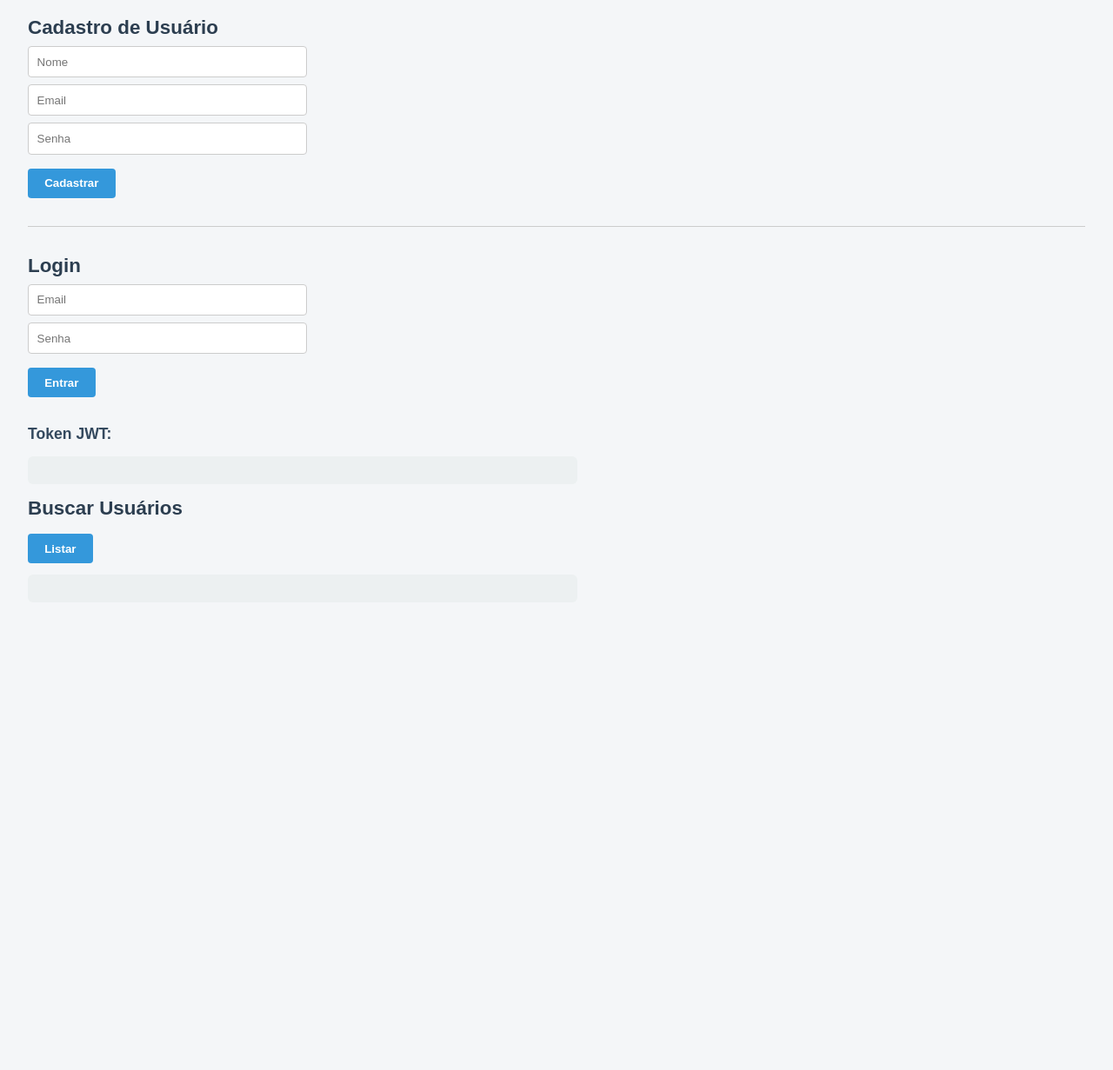
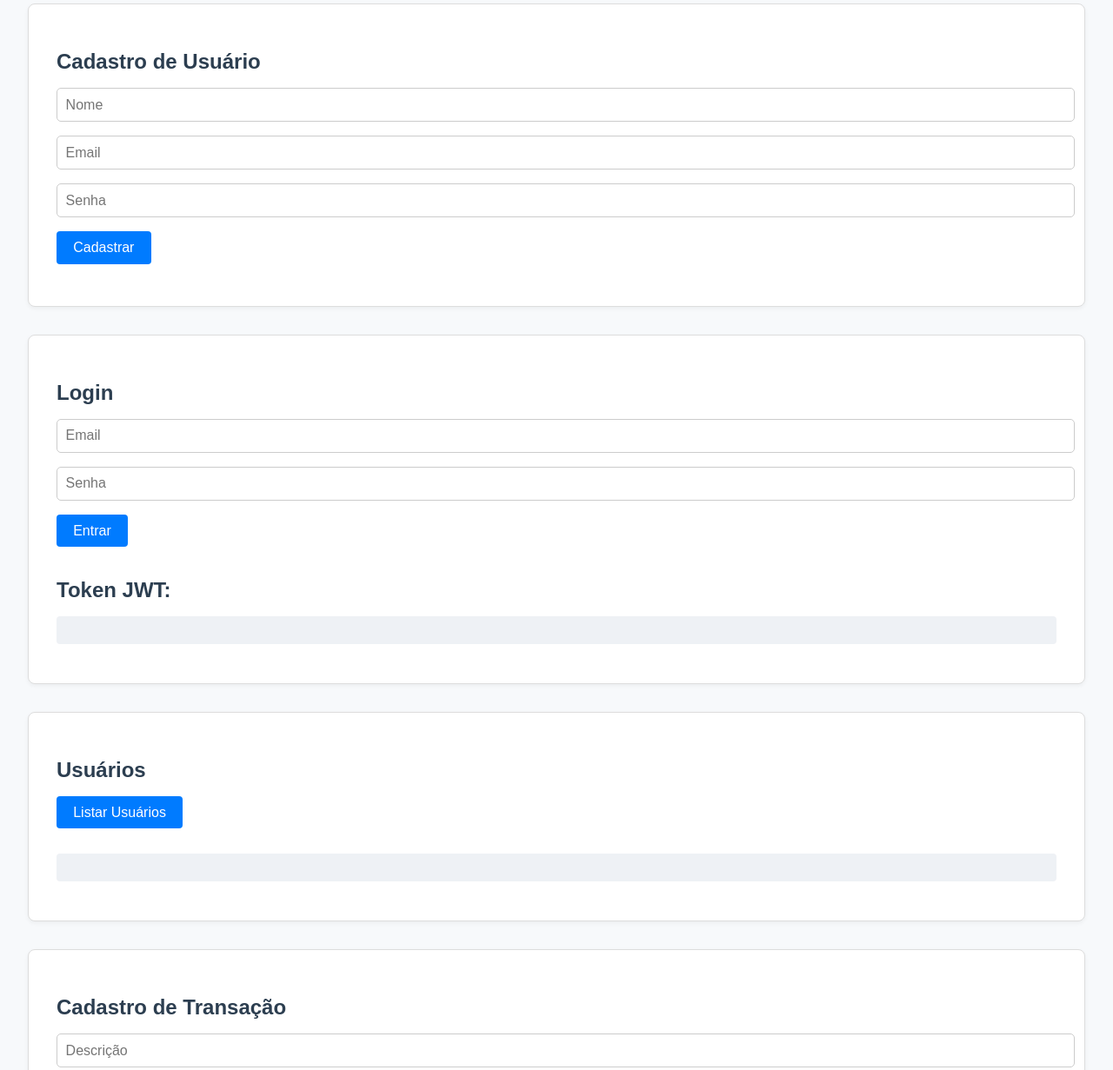
Before and after one commit to diegobenevidss/api-controle-financeiro, a plain HTML site: page front/index.html in a window 1280 px wide. Shown: the part 28-1259 px from the top of the page at 87% size. Before the commit the page ends 800 px from the top, so only its background shows below. Drawn offline with Linux system fonts and the light colour scheme.

Commit message:
Projeto Finalizado

```diff
--- a/front/app.js
+++ b/front/app.js
@@ -14,19 +14,7 @@ function login() {
       token = data.token;
       document.getElementById("tokenDisplay").textContent = token;
     })
-    .catch(err => alert("Erro no login"));
-}
-
-function getUsers() {
-  fetch("http://localhost:4000/api/users", {
-    method: "GET",
-    headers: { "Authorization": "Bearer " + token }
-  })
-    .then(res => res.json())
-    .then(data => {
-      document.getElementById("usersDisplay").textContent = JSON.stringify(data, null, 2);
-    })
-    .catch(err => alert("Erro ao buscar usuários"));
+    .catch(() => alert("Erro no login"));
 }
 
 function registerUser() {
@@ -39,10 +27,115 @@ function registerUser() {
     headers: { "Content-Type": "application/json" },
     body: JSON.stringify({ name, email, password })
   })
+    .then(res => {
+      if (!res.ok) throw res;
+      return res.json();
+    })
+    .then(() => alert("Usuário cadastrado com sucesso!"))
+    .catch(async (err) => {
+      const msg = await err.json();
+      alert("Erro ao cadastrar usuário:\n" + JSON.stringify(msg.errors));
+    });
+}
+
+function getUsers() {
+  fetch("http://localhost:4000/api/users", {
+    method: "GET",
+    headers: { "Authorization": "Bearer " + token }
+  })
     .then(res => res.json())
     .then(data => {
-      alert("Usuário cadastrado com sucesso!");
-      console.log("Usuário:", data);
+      document.getElementById("usersDisplay").textContent = JSON.stringify(data, null, 2);
     })
-    .catch(err => alert("Erro ao cadastrar usuário"));
+    .catch(() => alert("Erro ao buscar usuários"));
 }
+
+function createTransaction() {
+  const description = document.getElementById("trans_description").value;
+  const amount = parseFloat(document.getElementById("trans_amount").value);
+  const type = document.getElementById("trans_type").value;
+  const date = document.getElementById("trans_date").value + ":00Z";
+  const user_id = document.getElementById("trans_user_id").value;
+
+  fetch("http://localhost:4000/api/transactions", {
+    method: "POST",
+    headers: {
+      "Content-Type": "application/json",
+      "Authorization": "Bearer " + token
+    },
+    body: JSON.stringify({
+      transaction: { description, amount, type, date, user_id }
+    })
+  })
+    .then(res => {
+      if (!res.ok) throw res;
+      return res.json();
+    })
+    .then(() => alert("Transação cadastrada!"))
+    .catch(async (err) => {
+      const msg = await err.json().catch(() => ({ error: 'Erro inesperado' }));
+      alert("Erro ao cadastrar transação:\n" + JSON.stringify(msg));
+    });
+}
+
+function getTransactions() {
+  fetch("http://localhost:4000/api/transactions", {
+    method: "GET",
+    headers: {
+      "Authorization": "Bearer " + token
+    }
+  })
+    .then(res => res.json())
+    .then(data => {
+      document.getElementById("transactionsDisplay").textContent = JSON.stringify(data, null, 2);
+    })
+    .catch(() => alert("Erro ao buscar transações"));
+}
+
+function createTag() {
+  const name = document.getElementById("tag_name").value;
+  const user_id = document.getElementById("tag_user_id").value;
+
+  const tagData = {
+    tag: {
+      name,
+      user_id
+    }
+  };
+
+  fetch("http://localhost:4000/api/tags", {
+    method: "POST",
+    headers: {
+      "Content-Type": "application/json"
+    },
+    body: JSON.stringify(tagData)
+  })
+    .then(res => {
+      if (!res.ok) throw res;
+      return res.json();
+    })
+    .then(data => {
+      alert("Tag cadastrada com sucesso!");
+    })
+    .catch(async (err) => {
+      const msg = await err.json().catch(() => ({ error: 'Erro inesperado' }));
+      alert("Erro ao cadastrar tag:\n" + JSON.stringify(msg));
+    });
+}
+
+
+
+
+function getTags() {
+  fetch("http://localhost:4000/api/tags", {
+    method: "GET",
+    headers: {
+      "Authorization": "Bearer " + token
+    }
+  })
+    .then(res => res.json())
+    .then(data => {
+      document.getElementById("tagsDisplay").textContent = JSON.stringify(data, null, 2);
+    })
+    .catch(() => alert("Erro ao buscar tags"));
+}
--- a/front/index.html
+++ b/front/index.html
@@ -1,31 +1,67 @@
 <!DOCTYPE html>
 <html lang="pt-br">
+
 <head>
   <meta charset="UTF-8" />
   <title>Controle Financeiro</title>
-  <link rel="stylesheet" href="style.css">
+  <link rel="stylesheet" href="style.css" />
 </head>
+
 <body>
+
+  <section class="box">
     <h1>Cadastro de Usuário</h1>
-  <input type="text" id="cad_name" placeholder="Nome">
-  <input type="email" id="cad_email" placeholder="Email">
-  <input type="password" id="cad_password" placeholder="Senha">
+    <input type="text" id="cad_name" placeholder="Nome" />
+    <input type="email" id="cad_email" placeholder="Email" />
+    <input type="password" id="cad_password" placeholder="Senha" />
     <button onclick="registerUser()">Cadastrar</button>
+  </section>
 
-  <hr>
-
+  <section class="box">
     <h1>Login</h1>
-  <input type="email" id="email" placeholder="Email">
-  <input type="password" id="password" placeholder="Senha">
+    <input type="email" id="email" placeholder="Email" />
+    <input type="password" id="password" placeholder="Senha" />
     <button onclick="login()">Entrar</button>
 
     <h2>Token JWT:</h2>
     <pre id="tokenDisplay"></pre>
+  </section>
 
-  <h1>Buscar Usuários</h1>
-  <button onclick="getUsers()">Listar</button>
+  <section class="box">
+    <h1>Usuários</h1>
+    <button onclick="getUsers()">Listar Usuários</button>
     <pre id="usersDisplay"></pre>
+  </section>
+
+  <section class="box">
+    <h1>Cadastro de Transação</h1>
+    <input type="text" id="trans_description" placeholder="Descrição" />
+    <input type="number" id="trans_amount" placeholder="Valor (ex: 99.90)" step="0.01" />
+    <select id="trans_type">
+      <option value="RECEITA">RECEITA</option>
+      <option value="DESPESA">DESPESA</option>
+    </select>
+    <input type="datetime-local" id="trans_date">
+    <input type="text" id="trans_user_id" placeholder="ID do Usuário" />
+    <button onclick="createTransaction()">Cadastrar Transação</button>
+
+    <h2>Buscar Transações</h2>
+    <button onclick="getTransactions()">Listar Transações</button>
+    <pre id="transactionsDisplay"></pre>
+  </section>
+
+  <section class="box">
+    <h1>Cadastro de Tag</h1>
+    <input type="text" id="tag_name" placeholder="Nome da Categoria" />
+    <input type="text" id="tag_user_id" placeholder="ID do Usuário" />
+    <button onclick="createTag()">Cadastrar Tag</button>
+
+    <h2>Buscar Tags</h2>
+    <button onclick="getTags()">Listar Tags</button>
+    <pre id="tagsDisplay"></pre>
+  </section>
 
   <script src="app.js"></script>
 </body>
+
 </html>
--- a/front/style.css
+++ b/front/style.css
@@ -1,63 +1,67 @@
 body {
   font-family: Arial, sans-serif;
-  background: #f4f6f8;
+  background-color: #f7f9fb;
   color: #333;
   margin: 0;
   padding: 2rem;
 }
 
-h1 {
-  font-size: 1.4rem;
+h1, h2 {
   color: #2c3e50;
-  margin-bottom: 0.5rem;
+  margin-bottom: 1rem;
 }
 
-h2 {
-  font-size: 1.1rem;
-  color: #34495e;
-  margin-top: 2rem;
+section.box {
+  background-color: #fff;
+  border: 1px solid #ddd;
+  padding: 2rem;
+  border-radius: 8px;
+  margin-bottom: 2rem;
+  box-shadow: 0 2px 5px rgba(0, 0, 0, 0.05);
 }
 
-input {
-  display: block;
-  margin: 0.5rem 0;
+input[type="text"],
+input[type="email"],
+input[type="password"],
+input[type="datetime-local"],
+input[type="number"],
+select {
+  width: 100%;
   padding: 0.6rem;
-  width: 100%;
-  max-width: 300px;
+  margin-bottom: 1rem;
   border: 1px solid #ccc;
-  border-radius: 4px;
+  border-radius: 5px;
+  font-size: 1rem;
 }
 
 button {
-  background: #3498db;
+  background-color: #007bff;
   color: white;
   padding: 0.6rem 1.2rem;
   border: none;
   border-radius: 4px;
   cursor: pointer;
-  margin-top: 0.5rem;
-  font-weight: bold;
-  transition: background 0.3s ease;
+  font-size: 1rem;
+  margin-bottom: 1rem;
 }
 
 button:hover {
-  background: #2980b9;
+  background-color: #0056b3;
 }
 
 pre {
-  background: #ecf0f1;
+  background-color: #eef1f5;
   padding: 1rem;
-  border-radius: 6px;
+  border-radius: 4px;
   overflow-x: auto;
-  max-width: 600px;
+  white-space: pre-wrap;
+  word-wrap: break-word;
 }
 
-hr {
-  margin: 2rem 0;
-  border: none;
-  border-top: 1px solid #ccc;
+#tokenDisplay {
+  background-color: #eef1f5;
+  padding: 1rem;
+  margin-top: 0.5rem;
+  border-radius: 4px;
+  word-break: break-all;
 }
-
-section {
-  margin-bottom: 2rem;
-}
```
Also changed, not shown: 14 other files. Lines whose indentation alone changed are shown as unchanged.
